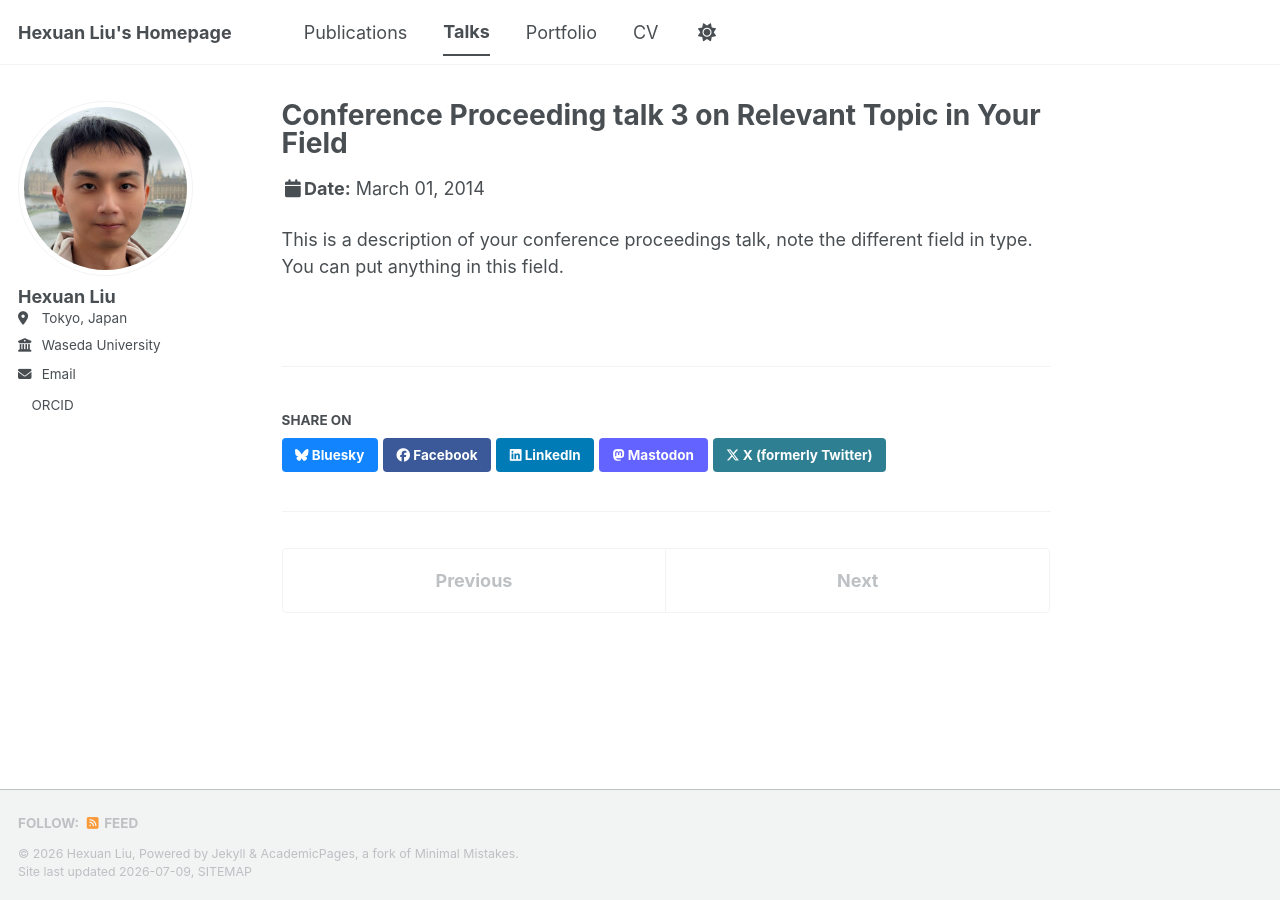
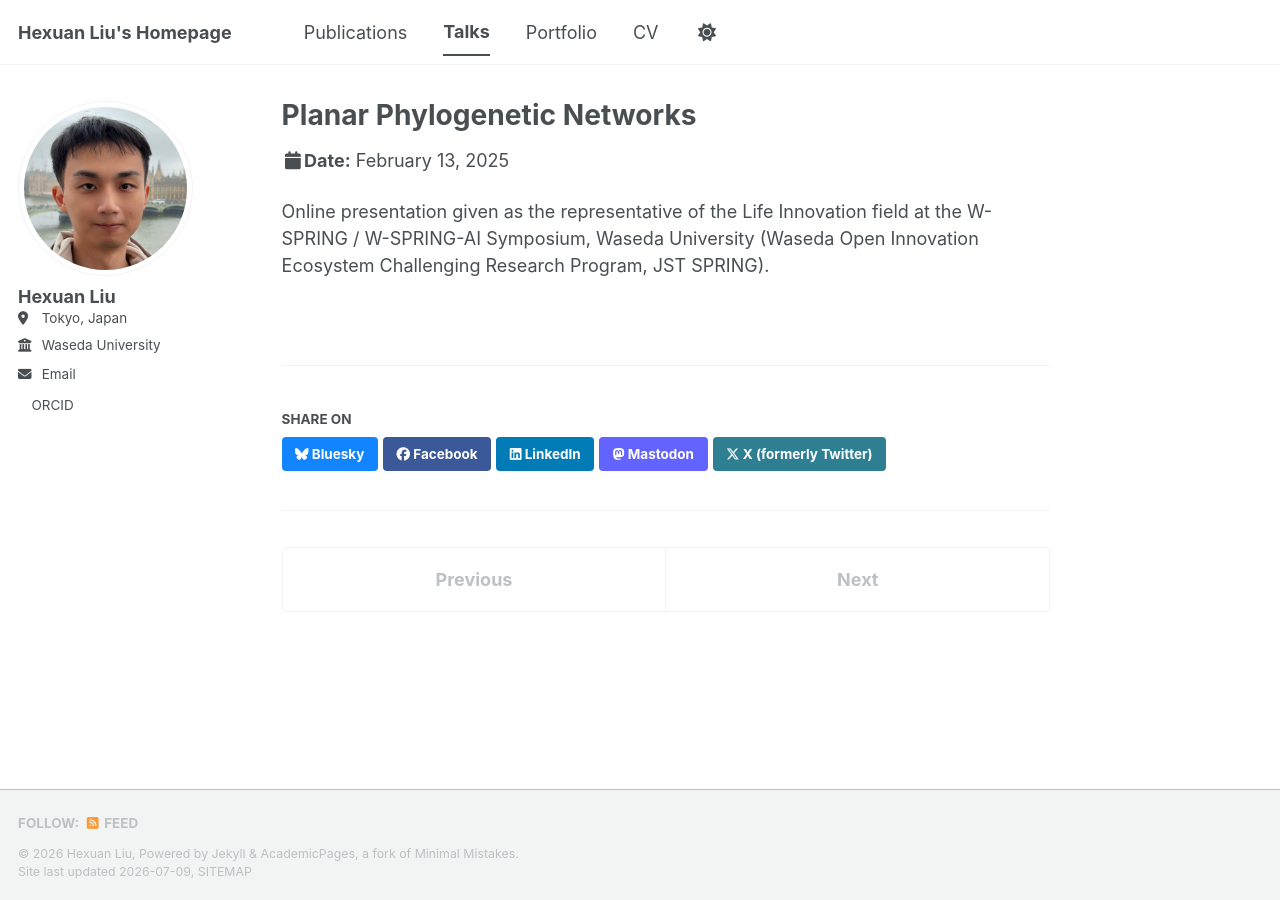
Before and after one commit to Hexuan-Liu/hexuan-liu.github.io, a Jekyll site: the page built from _talks/2014-03-01-talk-3.md, in a window 1280 px wide. Built offline with Jekyll 4.4.1, drawn with Linux system fonts in a browser that asks for light colours; a style sheet for code colours, icons or effects is not loaded.

Commit message:
Revise details for talk on Planar Phylogenetic Networks
Updated talk details including title, type, venue, date, and location.

```diff
--- a/_talks/2014-03-01-talk-3.md
+++ b/_talks/2014-03-01-talk-3.md
@@ -1,11 +1,10 @@
 ---
-title: "Conference Proceeding talk 3 on Relevant Topic in Your Field"
+title: "Planar Phylogenetic Networks"
 collection: talks
-type: "Conference proceedings talk"
-permalink: /talks/2014-03-01-talk-3
-venue: "Testing Institute of America 2014 Annual Conference"
-date: 2014-03-01
-location: "Los Angeles, CA, USA"
+type: "Invited talk (online)"
+venue: "W-SPRING / W-SPRING-AI Symposium, Waseda University"
+date: 2025-02-13
+location: "Online (Japan)"
 ---
 
-This is a description of your conference proceedings talk, note the different field in type. You can put anything in this field.
+Online presentation given as the representative of the Life Innovation field at the W-SPRING / W-SPRING-AI Symposium, Waseda University (Waseda Open Innovation Ecosystem Challenging Research Program, JST SPRING).
```
